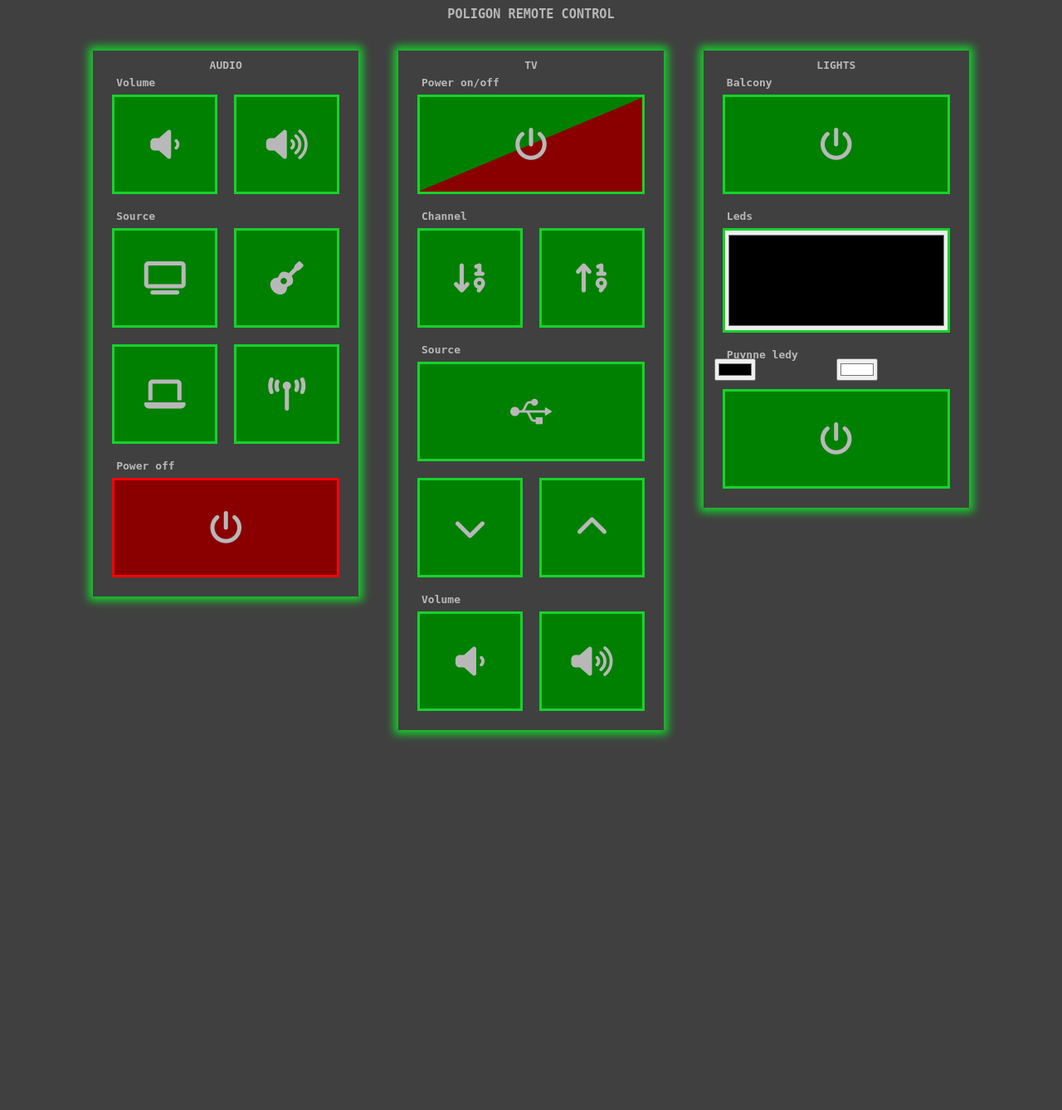
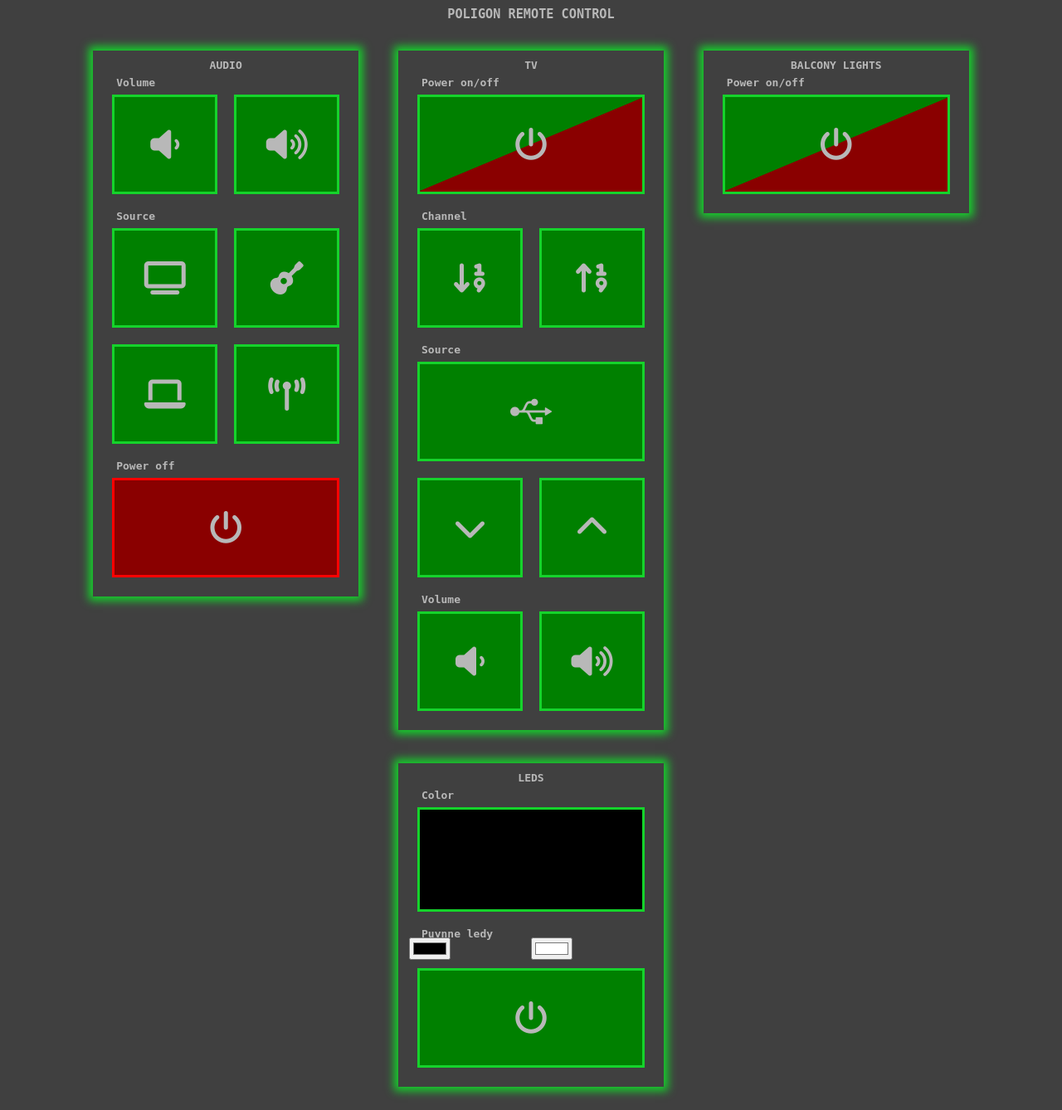
Before and after one commit to marcin93w/remote-control, a Django app: page / in a window 1280 px wide. Shown: the whole page at 83% size. Before the commit the page ends 892 px from the top, so only its background shows below. Run offline with Django 3.2, Linux system fonts and the light colour scheme; some libraries are stand-ins or nearby versions.

Commit message:
Improve styles for leds input

```diff
--- a/irremote/irremoteapp/templates/index.html
+++ b/irremote/irremoteapp/templates/index.html
@@ -64,6 +64,18 @@
     }
     .btn:active {
         border-color: green;
+    }
+    .btn input[type="color"] {
+        width: 100%;
+        height: 100%;
+        border: 0;
+        padding: 0;
+    }
+    .btn ::-webkit-color-swatch {
+        border: none;
+    }
+    .btn ::-webkit-color-swatch-wrapper {
+        padding: 0;
     }
     .fas{
         font-size: 3em;
@@ -169,23 +181,24 @@
         </div>
     </div>
     <div class="section">
-        <div class="title">Lights</div>
+        <div class="title">Balcony Lights</div>
         <div class="subsection">
-            <div class="description">Balcony</div>
+            <div class="description">Power on/off</div>
             <div class="grid-table">
-                <button class="btn center" onclick='turnOnLights(this)'>
+                <button class="btn redgreen center" onclick='turnOnLights(this)'>
                     <i id="lights-loader" style="display:none" class="fas fa-spinner fa-spin"></i>
                     <i id="lights-icon" class="fas icon fa-power-off"></i>
                 </button>
             </div>
         </div>
+    </div>
+    <div class="section">
+        <div class="title">Leds</div>
         <div class="subsection">
-            <div class="description">Leds</div>
+            <div class="description">Color</div>
             <div class="grid-table">
                 <div class="btn center">
-                    <input type="color" value="#000000"
-                        style="width: 100%; height: 100%; border: 0;"
-                        onchange='turnOnLeds(this)' />
+                    <input type="color" value="#000000" onchange='turnOnLeds(this)' />
                 </div>
             </div>
         </div>
```
